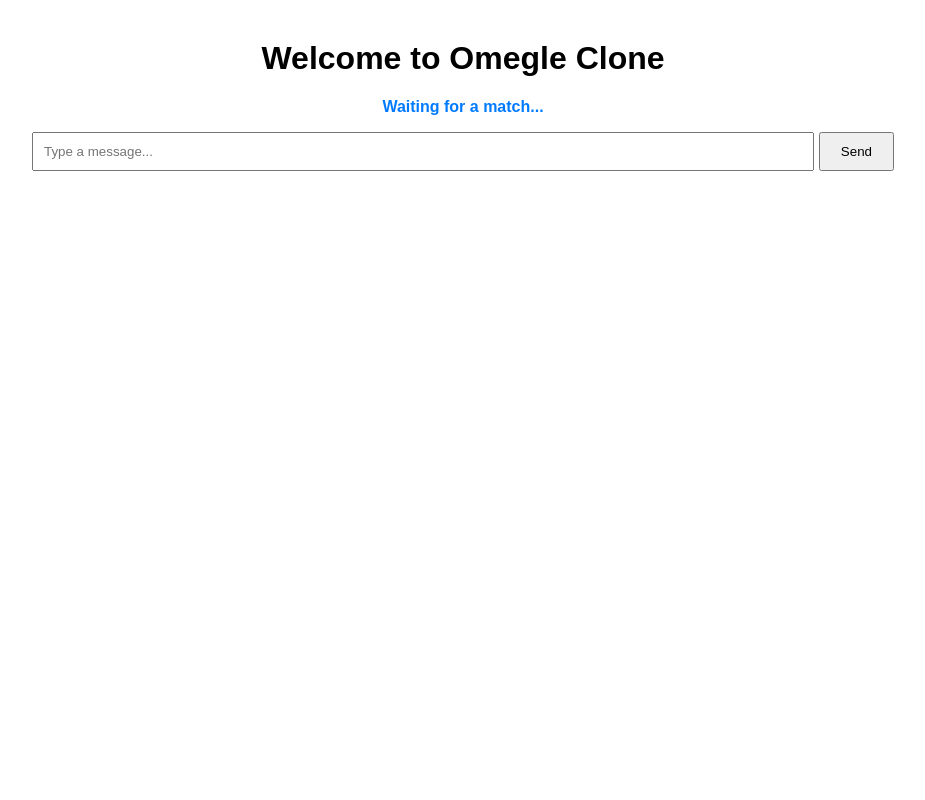
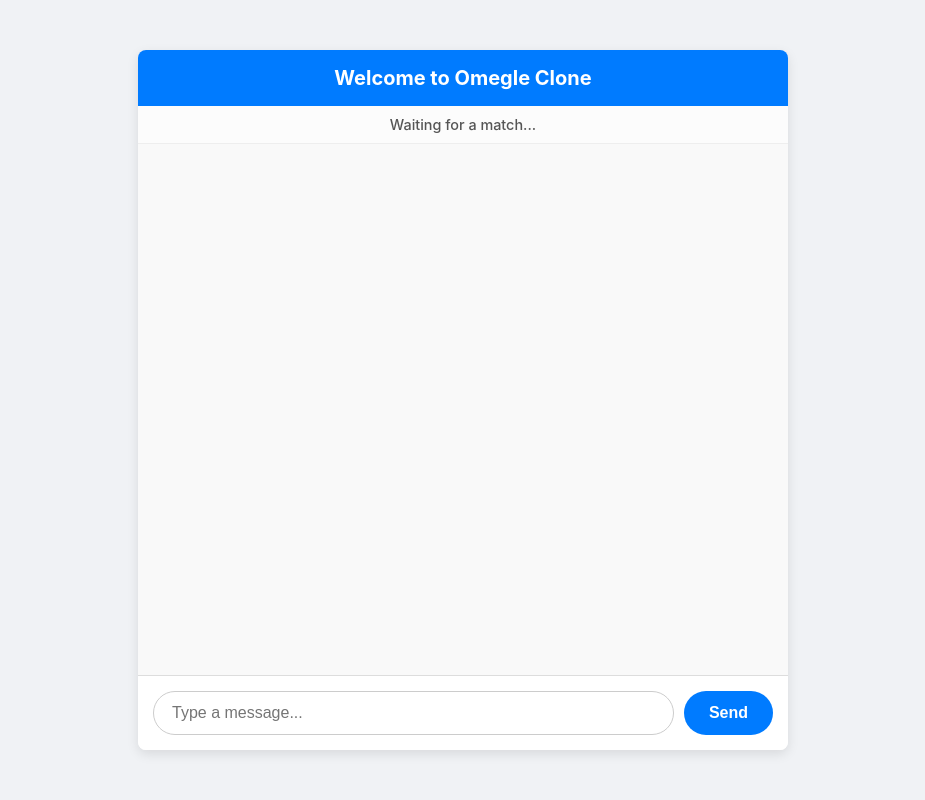
Before and after one commit to hammadkhan1233/CHITZO, a Flask app: page / in a window 1280 px wide. Shown: the whole page, without its empty margins (177-1102 px from the left). Run offline with Flask 3, Linux system fonts and the light colour scheme; some libraries are stand-ins or nearby versions.

Commit message:
Update index.html

```diff
--- a/templates/index.html
+++ b/templates/index.html
@@ -5,47 +5,157 @@
     <meta name="viewport" content="width=device-width, initial-scale=1.0">
     <title>Omegle Clone</title>
     <style>
+        /* --- Basic Reset & Body --- */
+        * {
+            box-sizing: border-box;
+            margin: 0;
+            padding: 0;
+        }
+
         body {
-            font-family: Arial, sans-serif;
+            font-family: -apple-system, BlinkMacSystemFont, "Segoe UI", Roboto, Arial, sans-serif;
+            background-color: #f0f2f5; /* Light gray background */
+            display: flex;
+            justify-content: center;
+            align-items: center;
+            min-height: 100vh;
+            padding: 20px;
+        }
+
+        /* --- Chat Container --- */
+        .chat-container {
+            width: 100%;
+            max-width: 650px;
+            background-color: #ffffff;
+            border-radius: 8px;
+            box-shadow: 0 4px 12px rgba(0, 0, 0, 0.1);
+            overflow: hidden; /* Keeps rounded corners */
+            display: flex;
+            flex-direction: column;
+            height: 90vh; /* Make the container tall */
+            max-height: 700px;
+        }
+
+        /* --- Header --- */
+        h1 {
+            background-color: #007bff;
+            color: white;
+            padding: 16px 20px;
+            font-size: 1.25rem;
             text-align: center;
-            margin-top: 40px;
+            margin: 0;
         }
+
+        /* --- Status Bar --- */
+        #status {
+            padding: 10px 20px;
+            font-size: 0.9rem;
+            font-weight: 500;
+            color: #555;
+            background-color: #fcfcfc;
+            border-bottom: 1px solid #eee;
+            text-align: center;
+        }
+
+        /* --- Message List (The Chat Box) --- */
+        /* This div now correctly wraps your message list */
         #chat-box {
-            border: 1px solid #ccc;
-            height: 300px;
-            width: 80%;
-            margin: 0 auto 20px;
+            flex-grow: 1; /* Makes the chat box fill available space */
             overflow-y: scroll;
-            padding: 10px;
+            padding: 20px;
             background-color: #f9f9f9;
         }
-        #message-input {
-            width: 60%;
-            padding: 10px;
-        }
-        #send-button {
-            padding: 10px 20px;
-        }
-        #status {
-            margin-bottom: 10px;
-            font-weight: bold;
-            color: #007bff;
-        }
+
         ul#messages {
             list-style: none;
             padding: 0;
+            display: flex;
+            flex-direction: column;
         }
+
+        /* --- Message Bubbles --- */
         ul#messages li {
-            margin: 5px 0;
+            padding: 10px 15px;
+            border-radius: 18px;
+            background-color: #e9e9eb; /* Neutral gray for bubbles */
+            color: #333;
+            max-width: 80%;
+            word-wrap: break-word;
+            align-self: flex-start; /* All messages default to left */
+            text-align: left;
+            margin-bottom: 10px;
+            line-height: 1.4;
         }
+
+        /* NOTE: For a true Omegle clone, you'd have your JS add a class
+           like "my-message" to your own messages. The CSS would be:
+           ul#messages li.my-message {
+                background-color: #007bff;
+                color: white;
+                align-self: flex-end;
+           }
+        */
+
+
+        /* --- Input Area --- */
+        .input-area {
+            display: flex;
+            padding: 15px;
+            background-color: #ffffff;
+            border-top: 1px solid #ddd;
+        }
+
+        #message-input {
+            flex-grow: 1;
+            padding: 12px 18px;
+            border: 1px solid #ccc;
+            border-radius: 24px; /* Pill shape */
+            margin-right: 10px;
+            font-size: 1rem;
+        }
+
+        #message-input:focus {
+            outline: none;
+            border-color: #007bff;
+            box-shadow: 0 0 0 2px rgba(0,123,255,0.25);
+        }
+
+        #send-button {
+            padding: 12px 25px;
+            background-color: #007bff;
+            color: white;
+            border: none;
+            border-radius: 24px; /* Pill shape */
+            cursor: pointer;
+            font-weight: bold;
+            font-size: 1rem;
+            transition: background-color 0.2s ease;
+        }
+
+        #send-button:hover {
+            background-color: #0056b3;
+        }
+
     </style>
 </head>
 <body>
-    <h1>Welcome to Omegle Clone</h1>
-    <div id="status">Waiting for a match...</div>
-    <ul id="messages"></ul>
-    <input type="text" id="message-input" placeholder="Type a message...">
-    <button id="send-button">Send</button>
+
+    <div class="chat-container">
+
+        <h1>Welcome to Omegle Clone</h1>
+
+        <div id="status">Waiting for a match...</div>
+
+        <div id="chat-box">
+            <ul id="messages"></ul>
+        </div>
+
+        <div class="input-area">
+            <input type="text" id="message-input" placeholder="Type a message...">
+            <button id="send-button">Send</button>
+        </div>
+
+    </div>
 
     <script src="https://cdn.socket.io/4.5.4/socket.io.min.js"></script>
     <script src="/static/chat.js"></script>
```
